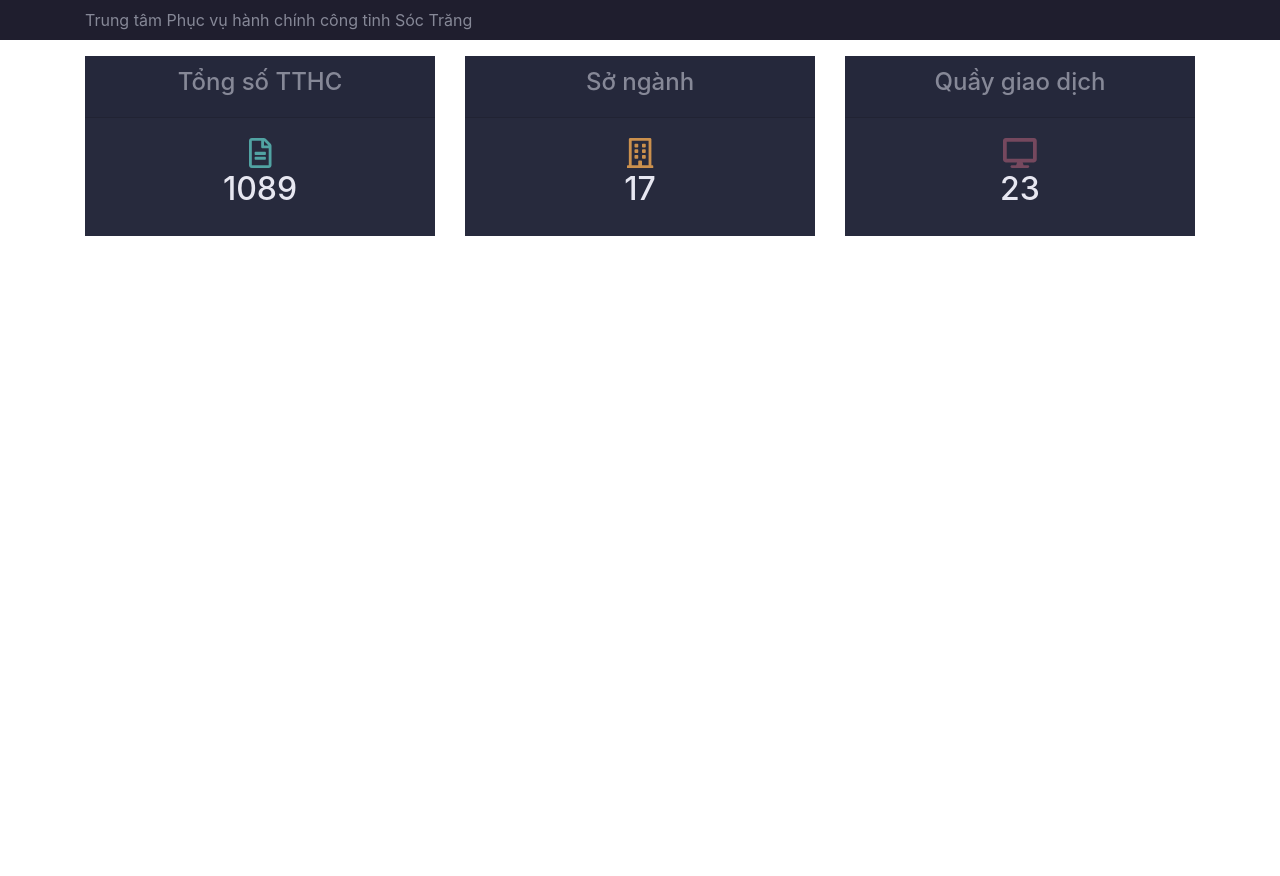
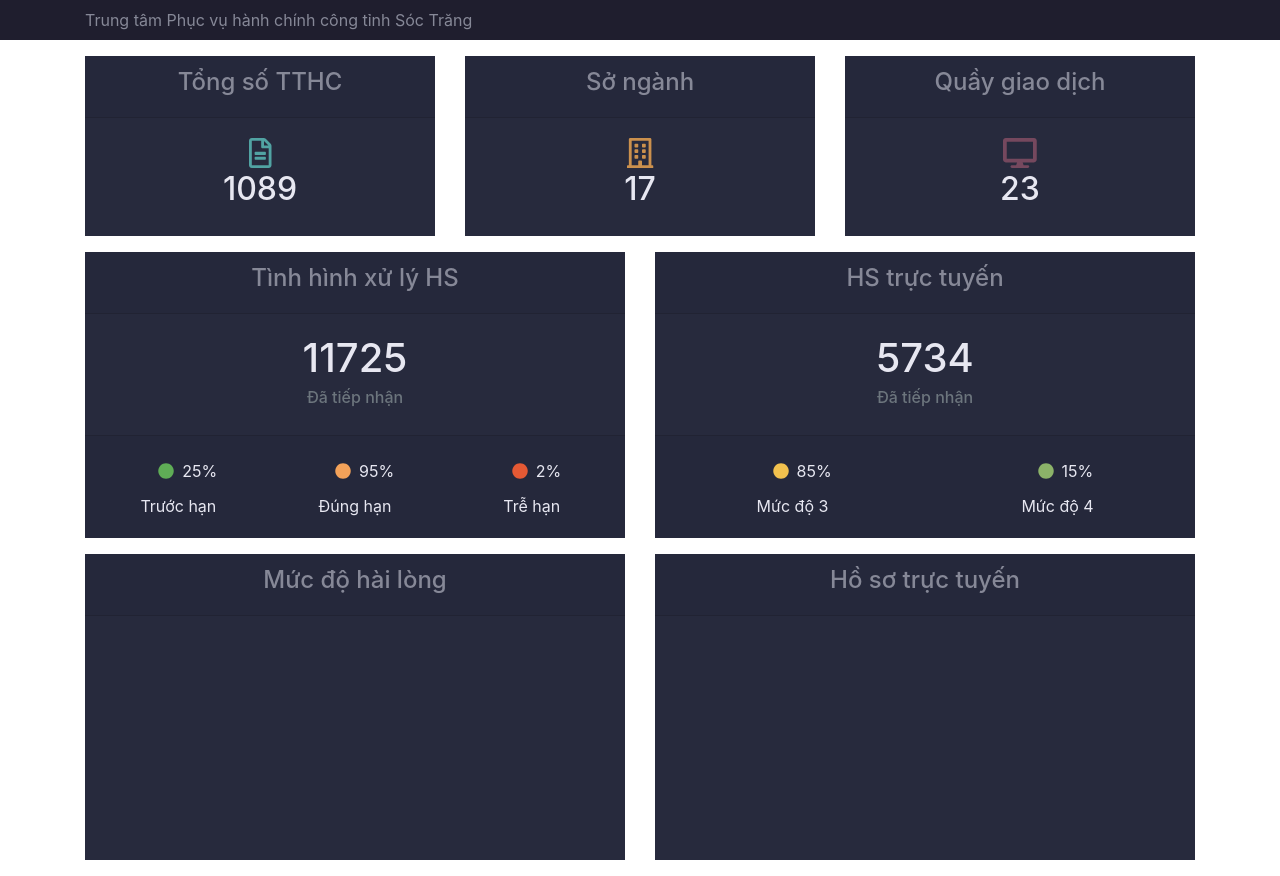
Before and after one commit to minhtran84/react-basic, a React (Create React App) app: page / in a window 1280 px wide. Before the commit the page ends 800 px from the top, so only its background shows below. Built offline with nearby package versions, Linux system fonts and the light colour scheme.

Commit message:
Add some more Card component

```diff
--- a/src/App.js
+++ b/src/App.js
@@ -3,6 +3,8 @@ import './App.css';
 
 import Navigation from './components/Navigation';
 import SimpleCard from './components/SimpleCard';
+import ProCard from './components/ProCard';
+import ChartCard from './components/ChartCard';
 
 //import PieChart from './components/ChartComponent';
 //import Clock from './components/ClockComponent';
@@ -39,6 +41,32 @@ class App extends React.Component {
             </div>
         </div>{/* end First Row  */}
 
+        <div>{/* start Second Row  */}
+            <div class="container mb-3">
+                <div class="row">
+                    <div class="col-md-6">
+                        <ProCard header="Tình hình xử lý HS" number="11725" cardType="tinhhinhxl" />
+                    </div>
+                    <div class="col-md-6">
+                        <ProCard header="HS trực tuyến" number="5734" cardType="hstructuyen" />
+                    </div>
+                </div>
+            </div>
+        </div>{/* end Second Row */}
+
+        <div>{/* start Third Row  */}
+          <div class="container mb-3">
+            <div class="row">
+                <div class="col-md-6">
+                    <ChartCard header="Mức độ hài lòng" />
+                </div>
+                <div class="col-md-6">
+                    <ChartCard header="Hồ sơ trực tuyến" />
+                </div>
+            </div>
+          </div>
+        </div>{/* end Third Row */}
+
       </div>//end div app
     );
   }
--- /dev/null
+++ b/src/components/ChartCard.js
@@ -0,0 +1,20 @@
+import React from 'react';
+import '../styles/chartcard.css';
+
+class ChartCard extends React.Component {
+
+    render() {
+        return (
+            <div class="card" className="chartcard">
+                <div class="card-header">
+                    <h4 className="chartcard_header">{this.props.header}</h4>
+                </div>
+                <div class="card-body">
+                    <div><canvas height="408" width="816" className="chartcard_body"></canvas></div>
+                </div>
+            </div>
+        );
+    }
+}
+
+export default ChartCard;
--- /dev/null
+++ b/src/components/ProCard.js
@@ -0,0 +1,81 @@
+import React from 'react';
+import "../styles/procard.css";
+
+import { FontAwesomeIcon } from "@fortawesome/react-fontawesome";
+
+//import which icons to be used
+import { faCircle } from '@fortawesome/free-solid-svg-icons';
+
+class ProCard extends React.Component {
+
+    //conditional render; dynamically rendering the Card Footer only
+    renderSwitch(param) {
+        switch(param) {
+            case 'tinhhinhxl':
+                return (
+                    <div class="row">
+                        <div class="col">
+                            <div class="row text-center justify-content-center">
+                                <div class="col text-right align-self-center p-1"><FontAwesomeIcon icon={faCircle} className="procard_body_icon_truochan" /></div>
+                                <div class="col text-left align-self-center p-1"><label class="col-form-label">25%</label></div>
+                            </div><label>Trước hạn</label>
+                        </div>
+                        <div class="col">
+                            <div class="row text-center justify-content-center">
+                                <div class="col text-right align-self-center p-1"><FontAwesomeIcon icon={faCircle} className="procard_body_icon_dunghan" /></div>
+                                <div class="col text-left align-self-center p-1"><label class="col-form-label">95%</label></div>
+                            </div>
+                            <label>Đúng hạn</label>
+                        </div>
+                        <div class="col">
+                            <div class="row text-center justify-content-center">
+                                <div class="col text-right align-self-center p-1"><FontAwesomeIcon icon={faCircle} className="procard_body_icon_trehan" /></div>
+                                <div class="col text-left align-self-center p-1"><label class="col-form-label">2%</label></div>
+                            </div>
+                            <label>Trễ hạn</label>
+                        </div>
+                    </div>
+                );
+            case 'hstructuyen':
+                return (
+                    <div class="row">
+                        <div class="col">
+                            <div class="row text-center justify-content-center">
+                                <div class="col text-right align-self-center p-1"><FontAwesomeIcon icon={faCircle} className="procard_body_icon_mucdo3" /></div>
+                                <div class="col text-left align-self-center p-1"><label class="col-form-label">85%</label></div>
+                            </div>
+                            <label>Mức độ 3</label>
+                        </div>
+                        <div class="col">
+                            <div class="row text-center justify-content-center">
+                                <div class="col text-right align-self-center p-1"><FontAwesomeIcon icon={faCircle} className="procard_body_icon_mucdo4" /></div>
+                                <div class="col text-left align-self-center p-1"><label class="col-form-label">15%</label></div>
+                            </div>
+                            <label>Mức độ 4</label>
+                        </div>
+                    </div>
+                );
+            default:
+                return null;
+        }
+    }
+
+    render() {
+        return (
+            <div class="card" className="procard">
+                <div class="card-header">
+                    <h4 className="procard_header">{this.props.header}</h4>
+                </div>
+                <div class="card-body text-center">
+                    <h1 class="text-center card-title">{this.props.number}</h1>
+                    <h6 class="text-center text-muted card-subtitle mb-2">Đã tiếp nhận</h6>
+                </div>
+                <div class="card-footer">
+                    { this.renderSwitch(this.props.cardType) }
+                </div>
+            </div>
+        );
+    }
+}
+
+export default ProCard;
--- /dev/null
+++ b/src/styles/chartcard.css
@@ -0,0 +1,14 @@
+.chartcard {
+    background-color: rgb(39,42,61);
+    color: rgb(231,231,241);
+}
+
+.chartcard_header {
+    color: rgb(134,136,151);
+}
+
+.chartcard_body {
+    display: block;
+    height: 204px;
+    width: 408px;
+}
--- /dev/null
+++ b/src/styles/procard.css
@@ -0,0 +1,28 @@
+.procard {
+    background-color: rgb(39,42,61);
+    color: rgb(231,231,241);
+}
+
+.procard_header {
+    color: rgb(134,136,151);
+}
+
+.procard_body_icon_truochan {
+    color: #5fad56;
+}
+
+.procard_body_icon_dunghan {
+    color: #F4A259;;
+}
+
+.procard_body_icon_trehan {
+    color: #E55934;
+}
+
+.procard_body_icon_mucdo3 {
+    color: #F2C14E;
+}
+
+.procard_body_icon_mucdo4 {
+    color: #8CB369;
+}
```
